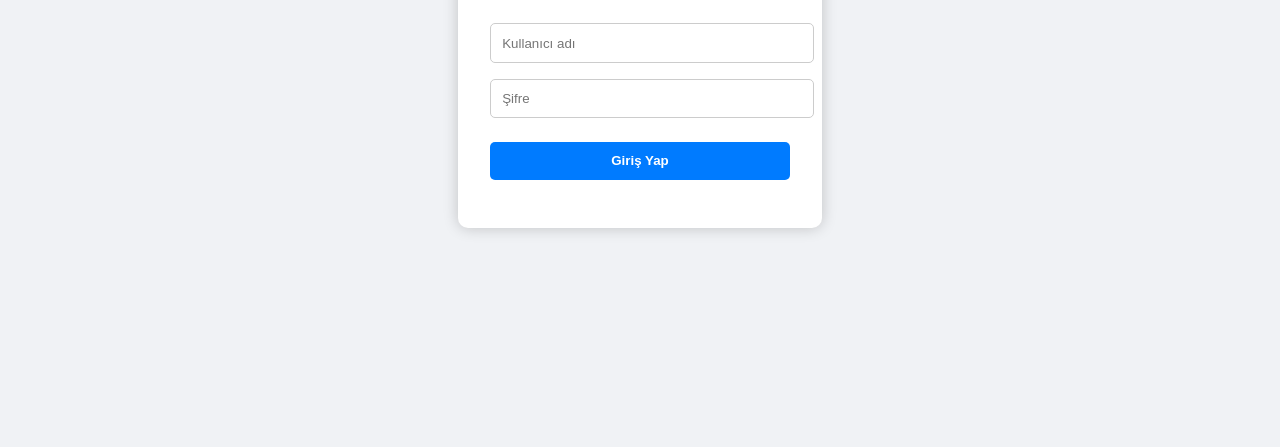
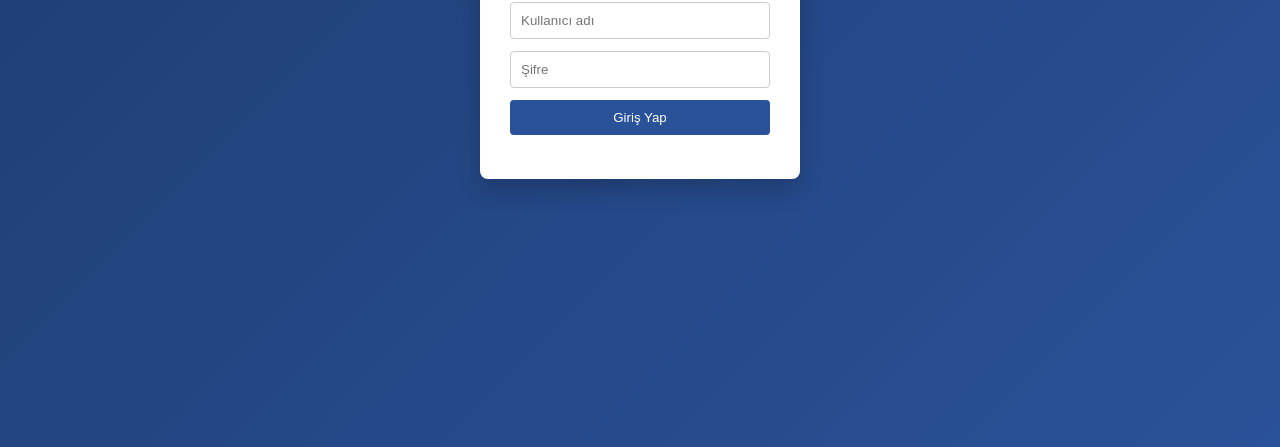
Before and after one commit to geceatay/hotelys, a plain HTML site: page index.html in a window 1280 px wide. Shown: the part 353-800 px from the top of the page. Drawn offline with Linux system fonts and the light colour scheme.

Commit message:
Update style.css

```diff
--- a/css/style.css
+++ b/css/style.css
@@ -1,47 +1,56 @@
+* {
+  box-sizing: border-box;
+  font-family: Arial, sans-serif;
+}
+
 body {
-  font-family: Arial, sans-serif;
-  background: #f0f2f5;
+  margin: 0;
+  height: 100vh;
+  background: linear-gradient(135deg, #1e3c72, #2a5298);
   display: flex;
+  align-items: center;
   justify-content: center;
-  align-items: center;
-  height: 100vh;
-  margin: 0;
 }
 
 .login-container {
-  background: white;
-  padding: 2rem;
-  border-radius: 10px;
-  box-shadow: 0 0 15px rgba(0,0,0,0.2);
-  width: 300px;
+  background: #fff;
+  padding: 30px;
+  width: 320px;
+  border-radius: 8px;
+  box-shadow: 0 10px 25px rgba(0,0,0,0.2);
   text-align: center;
+}
+
+.login-container h1 {
+  margin-bottom: 20px;
+  font-size: 20px;
+  color: #333;
 }
 
 .login-container input {
   width: 100%;
-  padding: 0.7rem;
-  margin: 0.5rem 0;
-  border-radius: 5px;
+  padding: 10px;
+  margin-bottom: 12px;
   border: 1px solid #ccc;
+  border-radius: 4px;
 }
 
 .login-container button {
   width: 100%;
-  padding: 0.7rem;
-  margin-top: 1rem;
+  padding: 10px;
+  background: #2a5298;
+  color: #fff;
   border: none;
-  border-radius: 5px;
-  background: #007bff;
-  color: white;
-  font-weight: bold;
+  border-radius: 4px;
   cursor: pointer;
 }
 
 .login-container button:hover {
-  background: #0056b3;
+  background: #1e3c72;
 }
 
-#message {
-  margin-top: 1rem;
-  font-weight: bold;
+.error {
+  margin-top: 10px;
+  color: red;
+  font-size: 14px;
 }
```
